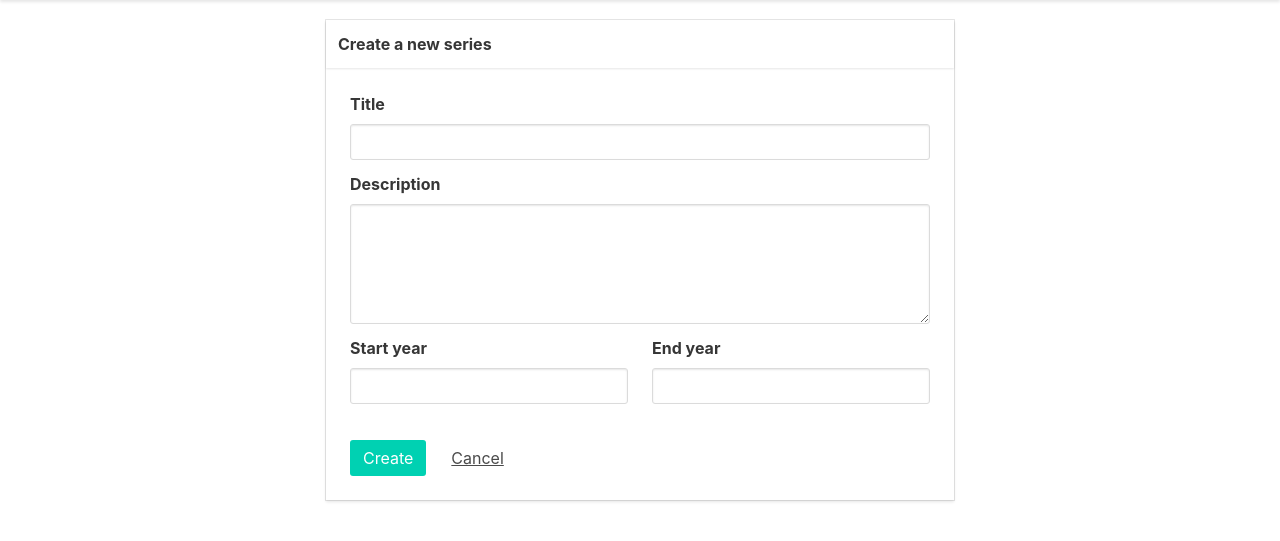
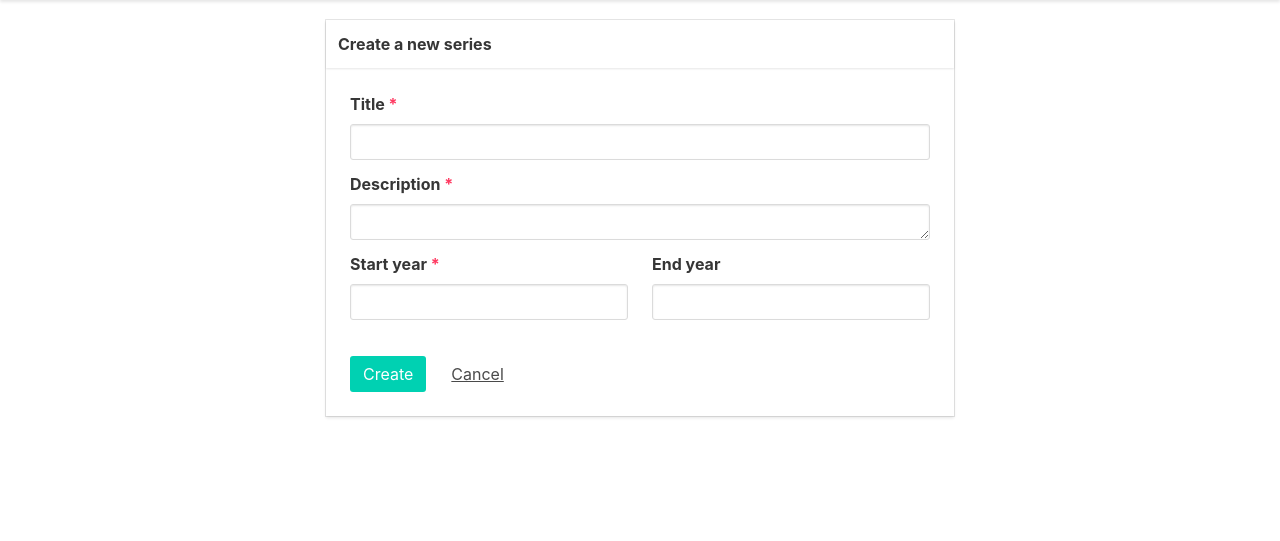
Before and after one commit to JoosepAlviste/serieslist, a Laravel app: page /series/create in a window 1280 px wide. Shown: the part 52-593 px from the top of the page. Run offline with Laravel 8, Linux system fonts and the light colour scheme; the visitor is signed in with stand-in values (Sample User, id 1); settings files or empty folders that the repository lacks are supplied.

Commit message:
Refactor form, show errors

```diff
--- a/app/Http/Controllers/SeriesController.php
+++ b/app/Http/Controllers/SeriesController.php
@@ -24,7 +24,7 @@ class SeriesController extends Controller
             'title' => 'required',
             'description' => 'required',
             'start_year' => 'required|numeric',
-            'end_year' => 'numeric',
+            'end_year' => 'nullable|numeric',
         ]);
 
         $series = Series::create([
--- a/resources/assets/sass/app.sass
+++ b/resources/assets/sass/app.sass
@@ -8,5 +8,10 @@
 // Bulma
 @import "~bulma"
 
+.label.is-required
+  &::after
+    color: $red
+    content: " *"
+
 .form-card
   margin-top: 20px
--- a/resources/views/layouts/app.blade.php
+++ b/resources/views/layouts/app.blade.php
@@ -11,6 +11,7 @@
     <title>{{ config('app.name', 'Laravel') }}</title>
 
     <!-- Styles -->
+    <link rel="stylesheet" href="https://maxcdn.bootstrapcdn.com/font-awesome/4.7.0/css/font-awesome.min.css">
     <link href="{{ asset('css/app.css') }}" rel="stylesheet">
 </head>
 <body>
--- /dev/null
+++ b/resources/views/partials/base/input.blade.php
@@ -0,0 +1,20 @@
+<div class="field {{ isset($fieldClass) ? $fieldClass : '' }}">
+    <label for="{{ $name }}" class="label {{ $required ? 'is-required' : '' }}">
+        {{ $label }}
+    </label>
+
+    <p class="control {{ $errors->has($name) ? 'has-icon has-icon-right' : '' }}">
+
+        {{ $slot }}
+
+        @if ($errors->has($name))
+            <span class="icon is-small">
+                <i class="fa fa-warning"></i>
+            </span>
+
+            <span class="help is-danger">
+                {{ $errors->first($name) }}
+            </span>
+        @endif
+    </p>
+</div>
--- /dev/null
+++ b/resources/views/partials/number_input.blade.php
@@ -0,0 +1,19 @@
+@component('partials.base.input', [
+                                    'name' => $name,
+                                    'required' => $required,
+                                    'fieldClass' => isset($fieldClass) ? $fieldClass : ''
+                                  ]
+)
+    @slot('label')
+        {{ $slot }}
+    @endslot
+
+    <input type="number"
+           class="input {{ $errors->has($name) ? 'is-danger' : '' }}"
+           id="{{ $name }}"
+           value="{{ old($name) ?: '' }}"
+           name="{{ $name }}"
+           step="{{ isset($step) ? $step : 1 }}"
+            {{ $required ? 'required' : '' }}>
+
+@endcomponent
--- /dev/null
+++ b/resources/views/partials/text_input.blade.php
@@ -0,0 +1,13 @@
+@component('partials.base.input', ['name' => $name, 'required' => $required])
+    @slot('label')
+        {{ $slot }}
+    @endslot
+
+    <input type="text"
+           class="input {{ $errors->has($name) ? 'is-danger' : '' }}"
+           id="{{ $name }}"
+           value="{{ old($name) ?: '' }}"
+           name="{{ $name }}"
+            {{ $required ? 'required' : '' }}>
+
+@endcomponent
--- /dev/null
+++ b/resources/views/partials/textarea.blade.php
@@ -0,0 +1,12 @@
+@component('partials.base.input', ['name' => $name, 'required' => $required])
+    @slot('label')
+        {{ $slot }}
+    @endslot
+
+    <textarea class="input {{ $errors->has($name) ? 'is-danger' : '' }}"
+              id="{{ $name }}"
+              name="{{ $name }}"
+              rows="{{ isset($rows) ? $rows: 6 }}"
+              {{ $required ? 'required' : '' }}>{{ old($name) ?: '' }}</textarea>
+
+@endcomponent
--- a/resources/views/series/admin/create.blade.php
+++ b/resources/views/series/admin/create.blade.php
@@ -9,38 +9,26 @@
     <form action="/series" method="POST">
         {{ csrf_field() }}
 
-        <div class="field">
-            <label for="title" class="label">Title</label>
+        @component('partials.text_input', ['name' => 'title', 'required' => true])
+            Title
+        @endcomponent
 
-            <p class="control">
-                <input type="text" class="input" id="title" name="title">
-            </p>
-        </div>
-
-        <div class="field">
-            <label for="description" class="label">Description</label>
-
-            <p class="control">
-                <textarea name="description" id="description" class="textarea"></textarea>
-            </p>
-        </div>
+        @component('partials.textarea', ['name' => 'description', 'required' => true])
+            Description
+        @endcomponent
 
         <div class="columns">
-            <div class="column field">
-                <label for="start_year" class="label">Start year</label>
 
-                <p class="control is-expanded">
-                    <input type="number" class="input" step="1" id="start_year" name="start_year">
-                </p>
-            </div>
+            @component('partials.number_input',
+                        ['name' => 'start_year', 'required' => true, 'fieldClass' => 'column'])
+                Start year
+            @endcomponent
 
-            <div class="column field">
-                <label for="end_year" class="label">End year</label>
+            @component('partials.number_input',
+                        ['name' => 'end_year', 'required' => false, 'fieldClass' => 'column'])
+                End year
+            @endcomponent
 
-                <p class="control is-expanded">
-                    <input type="number" class="input" step="1" id="end_year" name="end_year">
-                </p>
-            </div>
         </div>
 
         <div class="field is-grouped">
```
Also changed, not shown: public/css/app.css.
